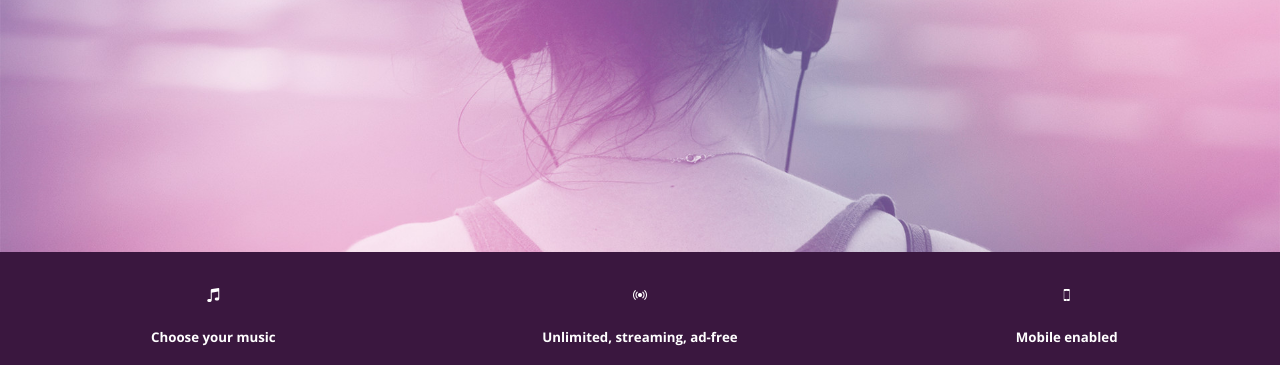
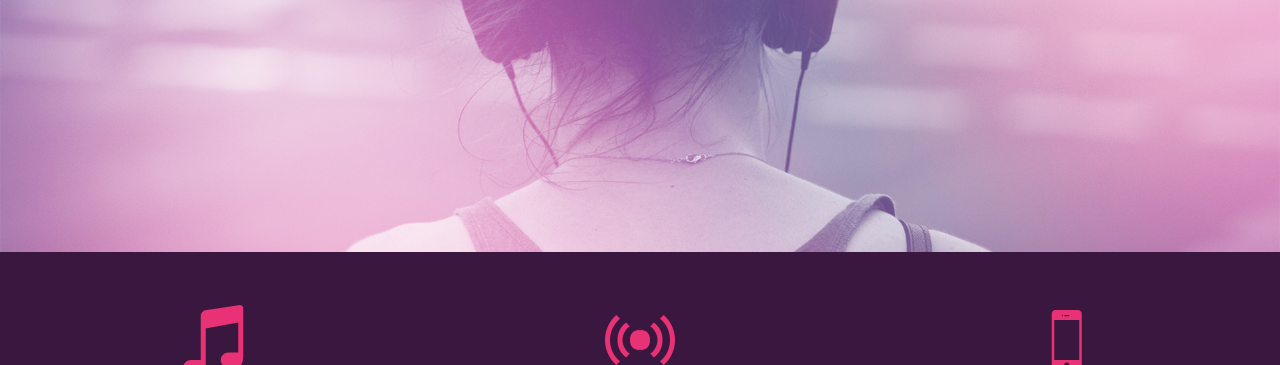
Before and after one commit to javierforero/bloc-jams, a plain HTML site: page index.html in a window 1280 px wide. Shown: the part 444-809 px from the top of the page. Drawn offline with nearby package versions, Linux system fonts and the light colour scheme.

Commit message:
merged checkpoint 7

```diff
--- a/styles/main.css
+++ b/styles/main.css
@@ -64,3 +64,13 @@ body.landing {
     padding: 2rem;
     text-align: center;
 }
+.point .point-title {
+    font-size:1.25rem;
+}
+
+.ion-music-note,
+.ion-radio-waves,
+.ion-iphone {
+    color: rgb(233,50,117);
+    font-size: 5rem;
+}
```
